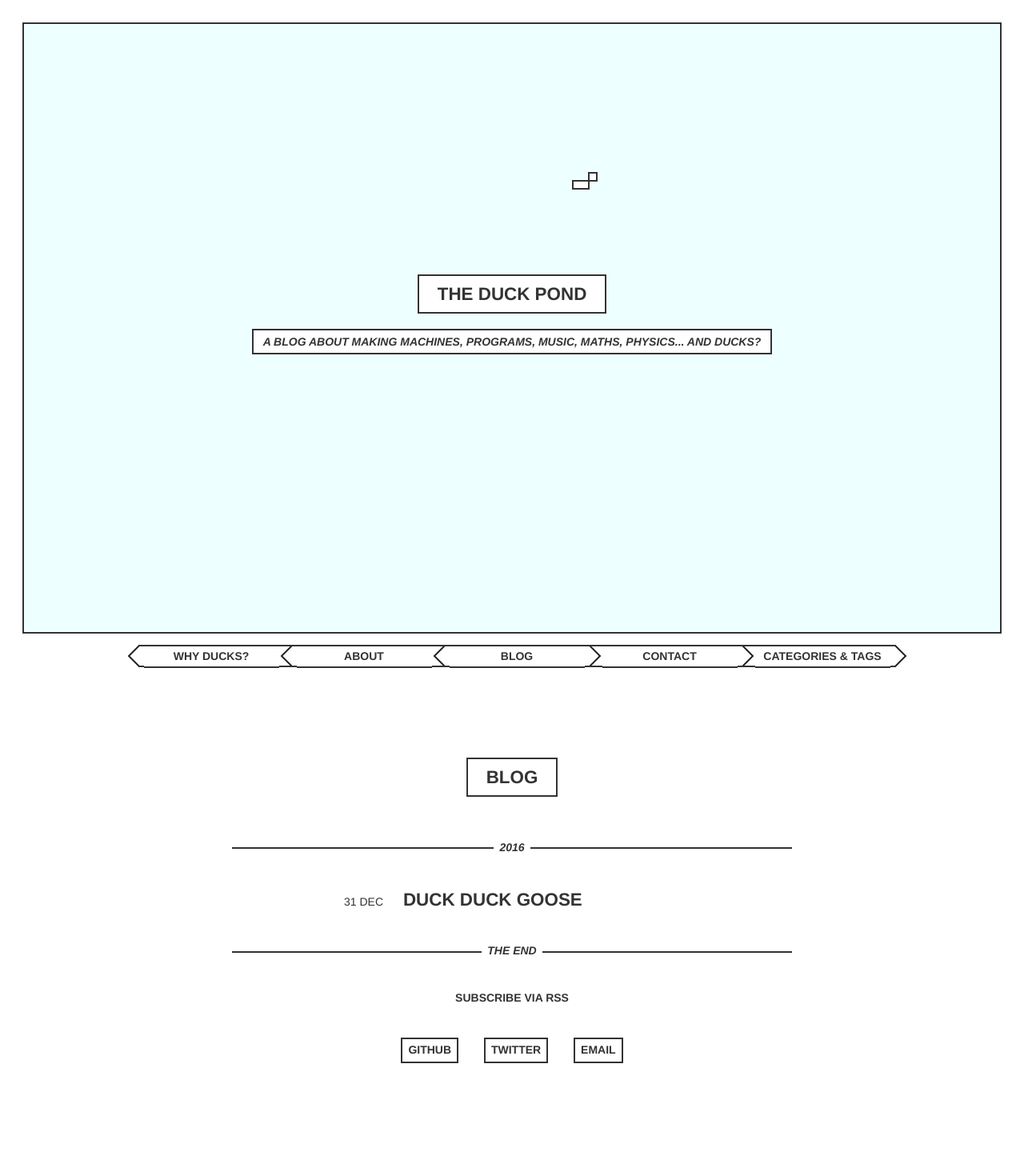
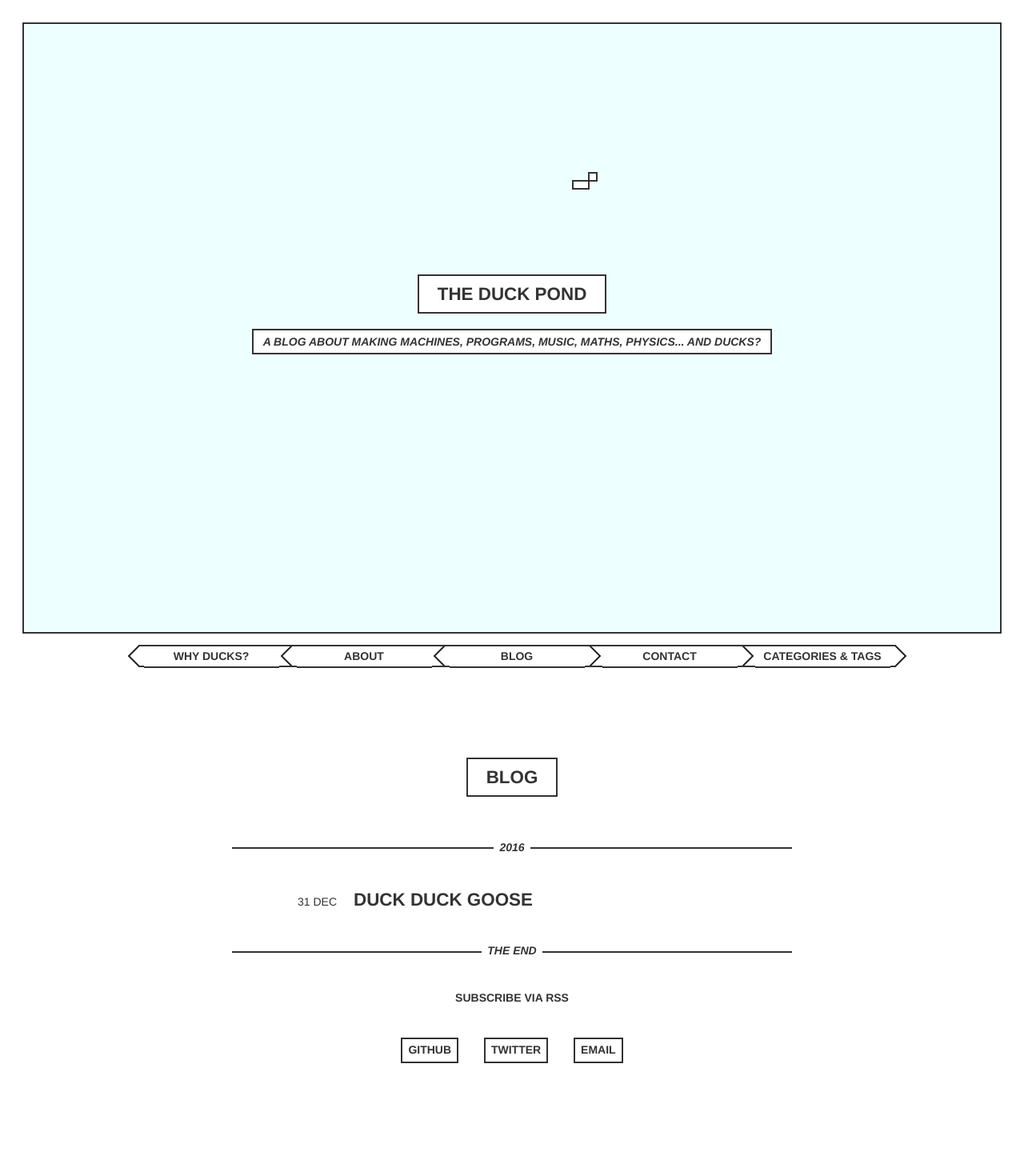
Before and after one commit to ErnWong/ErnWong.github.io, a Jekyll site: the page built from index.markdown, in a window 1280 px wide. Shown: the whole page at 80% size. Built offline with Jekyll 4.4.1, drawn with Linux system fonts in a browser that asks for light colours.

Commit message:
Fix some formatting

```diff
--- a/_includes/postlist.html
+++ b/_includes/postlist.html
@@ -10,8 +10,7 @@
     <ul>
       {% endif %}
       <li>
-        <span class="postlist-meta">{{ post.date | date: "%-d %b"}}</span>
-        <a class="postlist-link" href="{{ post.url | relative_url }}">{{ post.title | escape }}</a>
+        <span class="postlist-meta">{{ post.date | date: "%-d %b"}}</span><a class="postlist-link" href="{{ post.url | relative_url }}">{{ post.title | escape }}</a>
       </li>
       {% assign prev = year %}
     {% endfor %}
--- a/assets/main.css
+++ b/assets/main.css
@@ -16,6 +16,15 @@ p {
 
 a:hover {
   opacity: 0.6;
+}
+
+figure {
+  width: 100%;
+  text-align: center;
+}
+
+figcaption {
+  font-style: italic;
 }
 
 input, textarea {
@@ -49,6 +58,7 @@ button:hover {
 
 .post-content {
   margin-top: 4em;
+  width: 100%;
 }
 
 header h1 {
@@ -112,9 +122,13 @@ h2:after {
 }
 
 main {
+  padding-bottom: 8em;
+}
+
+main > *, .post-content > * {
   width: 50em;
-  margin: 0 auto;
-  padding-bottom: 8em;
+  margin-left: auto;
+  margin-right: auto;
 }
 
 .contactform {
@@ -205,13 +219,9 @@ main {
   margin-left: -35px;
 }
 
-.postlist ul {
-  padding-left: 30%;
-}
-
 .postlist li {
   display: block;
-  margin: 1.4em 0;
+  margin: 1.4em 8em;
 }
 
 .postlist-meta {
@@ -245,7 +255,7 @@ main {
   text-decoration: none;
   text-align: center;
   font-weight: bold;
-  margin: 2.8em 0;
+  margin: 2.8em auto;
 }
 
 .social-bar {
```
